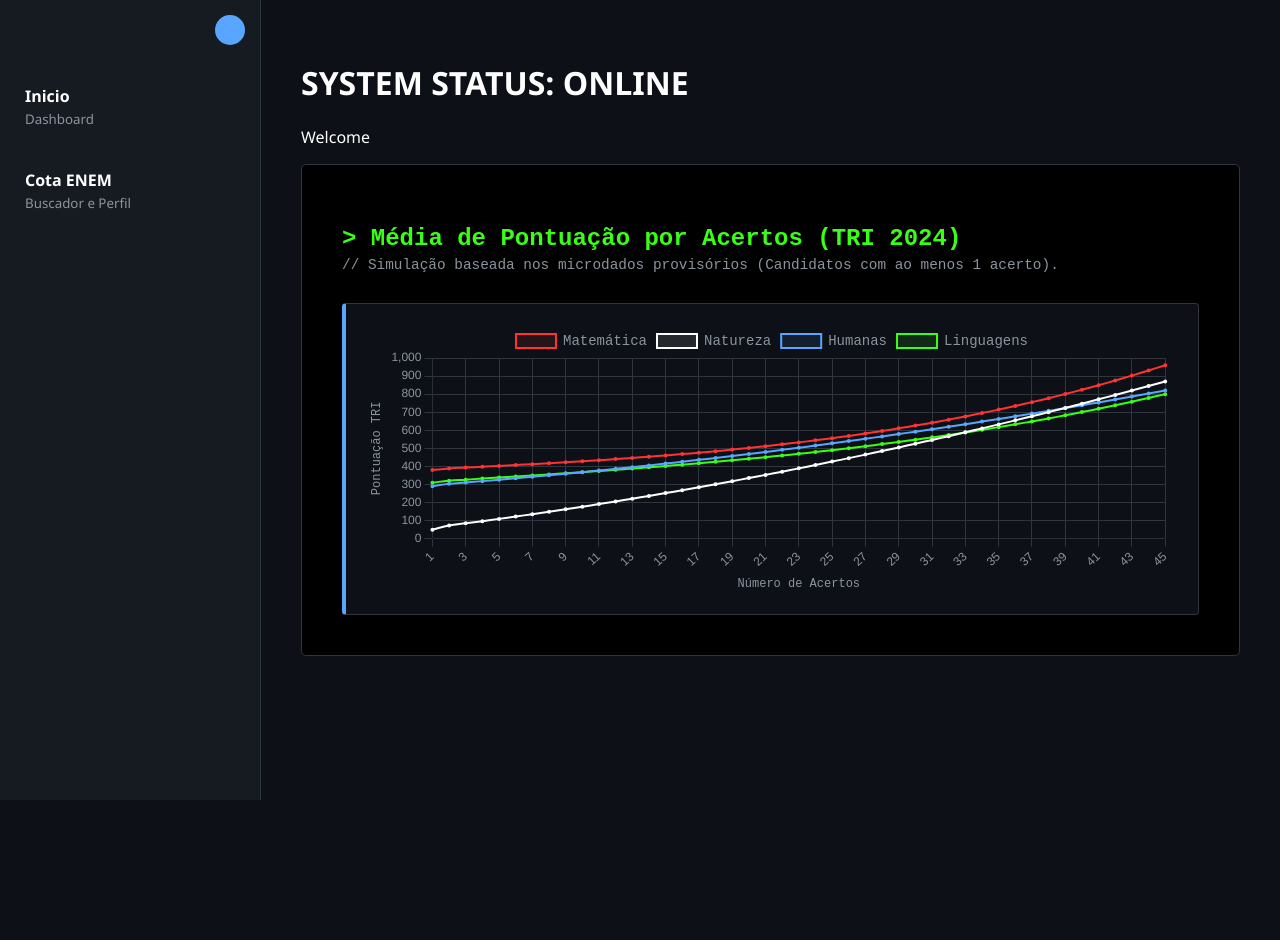
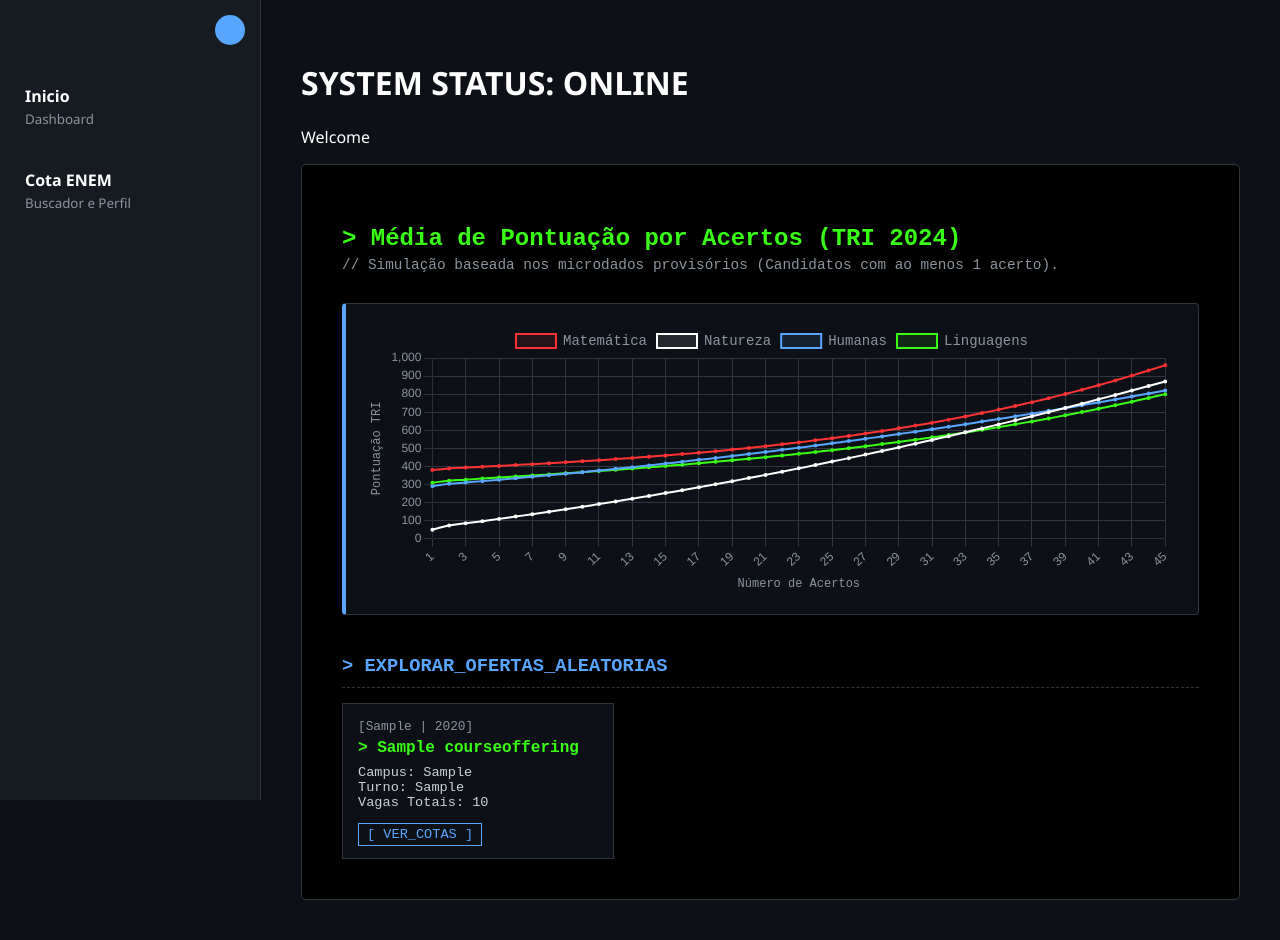
Before and after one commit to rodrigosousa64/capi_busque, a Django app: page / in a window 1280 px wide. Before the commit the page ends 800 px from the top, so only its background shows below. Run offline with Django 5.2, Linux system fonts and the light colour scheme; tables that the repository leaves empty hold one stand-in row (values such as "Sample post").

Commit message:
feat: add random course suggestions to the dashboard

```diff
--- a/core/urls.py
+++ b/core/urls.py
@@ -17,9 +17,11 @@ Including another URLconf
 from django.contrib import admin
 from django.urls import path, include
 from django.shortcuts import render
+from cota_min_and_max_enem.models import CourseOffering
 
 def home_view(request):
-    return render(request, 'home/dashboard.html')
+    cursos_aleatorios = CourseOffering.objects.order_by('?')[:4]
+    return render(request, 'home/dashboard.html', {'cursos_aleatorios': cursos_aleatorios})
 
 urlpatterns = [
     path('admin/', admin.site.urls),
--- a/templates/home/dashboard.html
+++ b/templates/home/dashboard.html
@@ -7,8 +7,28 @@
         // Simulação baseada nos microdados provisórios (Candidatos com ao menos 1 acerto).
     </p>
 
-    <div style="background: #0d1117; border: 1px solid #30363d; border-left: 4px solid #58a6ff; padding: 20px; border-radius: 4px;">
+    <div style="background: #0d1117; border: 1px solid #30363d; border-left: 4px solid #58a6ff; padding: 20px; border-radius: 4px; margin-bottom: 40px;">
         <canvas id="triChart" height="100"></canvas>
+    </div>
+
+    <h3 style="color: #58a6ff; margin-bottom: 15px; border-bottom: 1px dashed #30363d; padding-bottom: 10px;">> EXPLORAR_OFERTAS_ALEATORIAS</h3>
+    <div style="display: grid; grid-template-columns: repeat(auto-fill, minmax(250px, 1fr)); gap: 20px;">
+        {% for curso in cursos_aleatorios %}
+        <div style="border: 1px solid #30363d; padding: 15px; background: #0d1117;">
+            <div style="color: #8b949e; font-size: 0.8rem; margin-bottom: 5px;">[{{ curso.institution }} | {{ curso.year_reference }}]</div>
+            <div style="color: #39ff14; font-weight: bold; margin-bottom: 8px;">> {{ curso.course_name }}</div>
+            <div style="font-size: 0.85rem; color: #c9d1d9;">
+                Campus: {{ curso.campus }}<br>
+                Turno: {{ curso.shift }}<br>
+                Vagas Totais: {{ curso.total_spots_filled }}
+            </div>
+            <div style="margin-top: 15px;">
+                <a href="{% url 'buscar_cursos' %}?curso={{ curso.course_name|urlencode }}" style="color: #58a6ff; text-decoration: none; font-size: 0.85rem; border: 1px solid #58a6ff; padding: 3px 8px;">[ VER_COTAS ]</a>
+            </div>
+        </div>
+        {% empty %}
+        <div style="color: #8b949e; font-size: 0.9rem;">Nenhum curso cadastrado ainda.</div>
+        {% endfor %}
     </div>
 </div>
 
```
